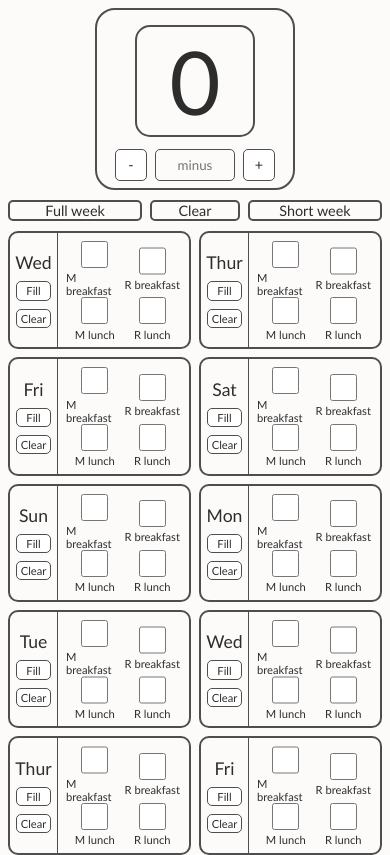
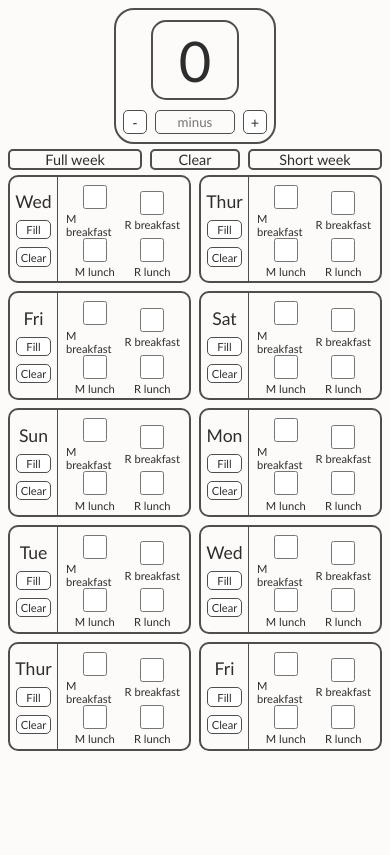
Before and after one commit to MsFairyViolet/AppleCounterReact, a Next.js app: page / in a window 390 px wide. Built offline with nearby package versions, Linux system fonts and the light colour scheme.

Commit message:
CSS Changes
Didn't factor in the browser task bar when determining screen height, fixed on my phone.
Still need to test on Robin phone.

```diff
--- a/src/app/globals.css
+++ b/src/app/globals.css
@@ -24,28 +24,24 @@
 }
 
 @media (min-width: 600px) {
-    .page{
+    .page {
         padding-top: 1em;
     }
 
-    body{
+    body {
         transform: scale(1.2);
         margin-top: 8vh;
     }
 }
 
 body {
-    height: 100vh;
-    max-height: 900px;
-    display: flex;
-    justify-content: center;
     background-color: var(--background-color);
 }
 
 .page {
     width: min(100vw, 410px);
     min-width: 325px;
-    height: auto;
+    height: 86vh;
     display: flex;
     flex-direction: column;
     align-items: center;
@@ -55,10 +51,9 @@ body {
 .counter-container {
     border: 2px solid var(--line-color);
     border-radius: 20px;
-    width: 100%;
-    max-width: 200px;
-    aspect-ratio: 1.1;
-    margin-bottom: 10px;
+    max-height: 160px;
+    aspect-ratio: 1.2;
+    margin-bottom: 5px;
     display: flex;
     flex-direction: column;
     justify-content: center;
@@ -66,12 +61,12 @@ body {
 }
 
 .apple-count {
-    width: 7.5rem;
-    height: 7rem;
+    width: 5.5rem;
+    height: 5rem;
     border: 2px solid var(--line-color);
     border-radius: 15px;
-    font-size: 5.5rem;
-    margin: 12px;
+    font-size: 3.5rem;
+    margin: 10px;
     display: flex;
     justify-content: center;
     align-items: center;
@@ -84,16 +79,18 @@ body {
 .substract-container {
     display: flex;
     gap: 0.5rem;
+    margin-bottom: 5px;
 }
 
 .substract-number {
     width: 5rem;
-    height: 2rem;
+    height: 1.5rem;
     border: 1.5px solid var(--line-color);
     border-radius: 5px;
-    background-color: var(--background-color);;
+    background-color: var(--background-color);
+    ;
     text-align: center;
-    margin-bottom: 0.5vh;
+    margin-bottom: 0.3vh;
 }
 
 .no-arrows::-webkit-outer-spin-button,
@@ -116,16 +113,16 @@ button {
 
 .plus-btn,
 .minus-btn {
-    height: 2rem;
-    width: 2rem;
+    height: 1.5rem;
+    width: 1.5rem;
 }
 
 .week-control {
     display: flex;
     gap: 0.5rem;
-    height: 1.9rem;
+    height: 1.5rem;
     width: 100%;
-    margin-bottom: 10px;
+    margin-bottom: 5px;
 }
 
 .profile-btn {
@@ -160,7 +157,7 @@ button {
     border: 2px solid var(--line-color);
     border-radius: 10px;
     width: calc(50% - 4px);
-    height: 7.4rem;
+    height: 6.8rem;
     font-size: 0.8rem;
     display: flex;
     flex-direction: row;
@@ -203,8 +200,8 @@ button {
 }
 
 .day input {
-    width: 1.7rem;
-    height: 1.7rem;
+    width: 1.5rem;
+    height: 1.5rem;
 }
 
 .marieke {
```
